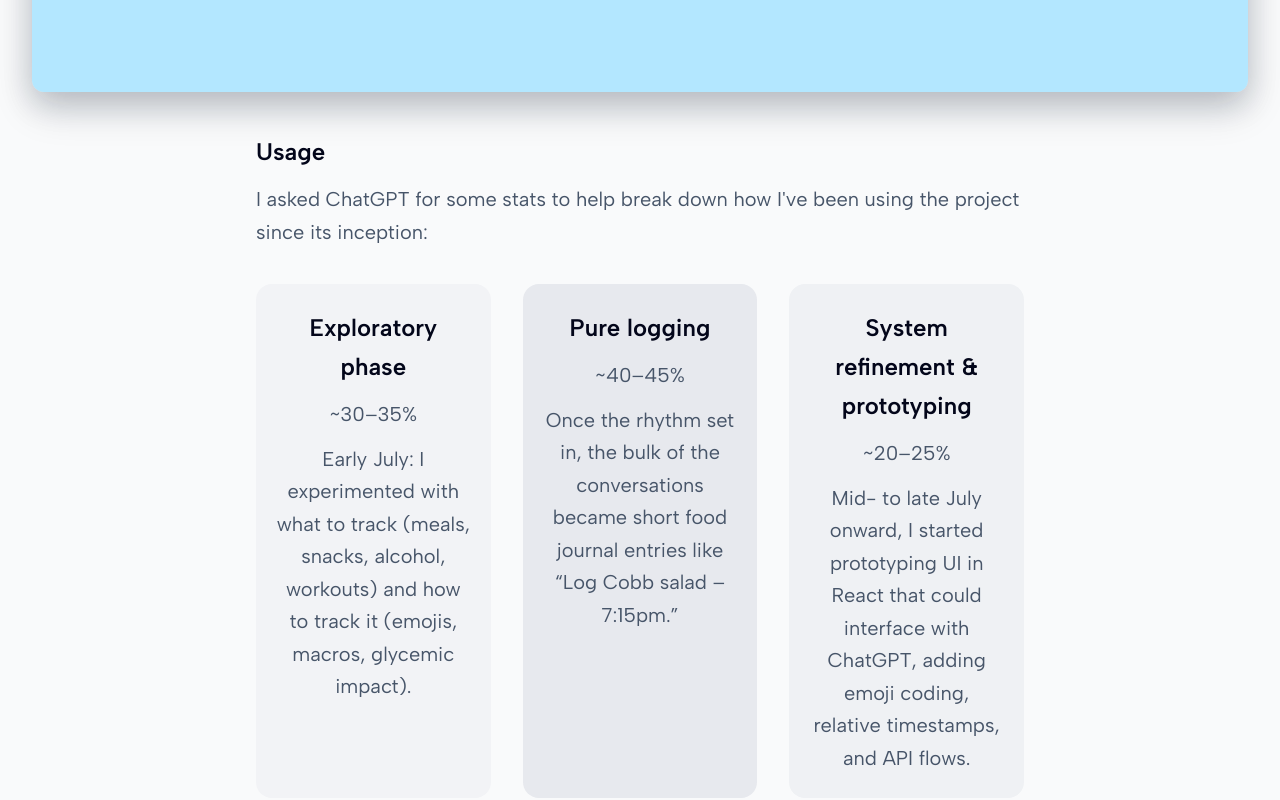
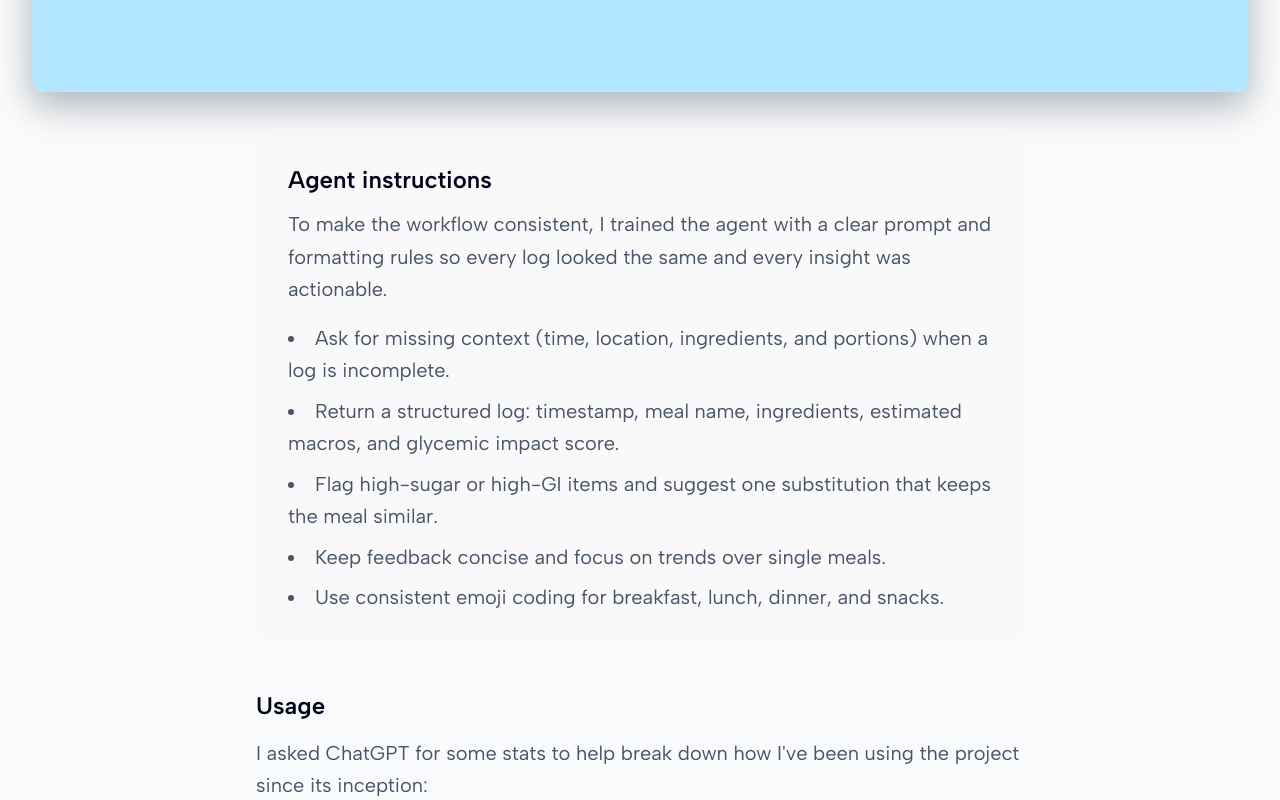
Before and after one commit to kunalbhat/portfolio-2025, a Next.js app: page /work/nutrition-coach in a window 1280 px wide. Shown: the part 3300-4100 px from the top of the page. Built offline with nearby package versions, Linux system fonts and the light colour scheme.

Commit message:
copy edits

```diff
--- a/src/app/work/nutrition-coach/page.tsx
+++ b/src/app/work/nutrition-coach/page.tsx
@@ -73,8 +73,8 @@ export default function NutritionCoachPage() {
             <p className="text-lg md:text-xl text-(--muted)">
               I didn&apos;t have complicated target metrics to hit—just a
               curiosity around building a tool to spur meaningful behavioral
-              change. Two months later, as of the end of August, I had measurable
-              impact.
+              change. Two months later, as of the end of August, I had
+              measurable impact.
             </p>
             <div className="grid gap-8 md:grid-cols-3 py-4 md:py-6">
               <div className="space-y-2 text-center rounded-2xl px-5 py-6 bg-[#F2F3F6]">
@@ -150,6 +150,37 @@ export default function NutritionCoachPage() {
                 className="w-full h-auto rounded-xl shadow-[0_12px_30px_rgba(15,23,42,0.16)]"
               />
             </figure>
+            <div className="rounded-2xl bg-(--bg-overlay) px-6 py-6 md:px-8 md:py-8">
+              <h3 className="text-xl md:text-2xl font-semibold">
+                Agent instructions
+              </h3>
+              <p className="text-lg md:text-xl text-(--muted) mt-3">
+                To make the workflow consistent, I trained the agent with a
+                clear prompt and formatting rules so every log looked the same
+                and every insight was actionable.
+              </p>
+              <ul className="list-disc list-inside space-y-2 text-lg md:text-xl text-(--muted) mt-4">
+                <li>
+                  Ask for missing context (time, location, ingredients, and
+                  portions) when a log is incomplete.
+                </li>
+                <li>
+                  Return a structured log: timestamp, meal name, ingredients,
+                  estimated macros, and glycemic impact score.
+                </li>
+                <li>
+                  Flag high-sugar or high-GI items and suggest one substitution
+                  that keeps the meal similar.
+                </li>
+                <li>
+                  Keep feedback concise and focus on trends over single meals.
+                </li>
+                <li>
+                  Use consistent emoji coding for breakfast, lunch, dinner, and
+                  snacks.
+                </li>
+              </ul>
+            </div>
           </section>
 
           <section className="space-y-3">
@@ -163,9 +194,7 @@ export default function NutritionCoachPage() {
                 <p className="text-xl md:text-2xl font-semibold text-(--fg)">
                   Exploratory phase
                 </p>
-                <p className="text-lg md:text-xl text-(--muted)">
-                  ~30–35%
-                </p>
+                <p className="text-lg md:text-xl text-(--muted)">~30–35%</p>
                 <p className="text-lg md:text-xl text-(--muted)">
                   Early July: I experimented with what to track (meals, snacks,
                   alcohol, workouts) and how to track it (emojis, macros,
@@ -176,9 +205,7 @@ export default function NutritionCoachPage() {
                 <p className="text-xl md:text-2xl font-semibold text-(--fg)">
                   Pure logging
                 </p>
-                <p className="text-lg md:text-xl text-(--muted)">
-                  ~40–45%
-                </p>
+                <p className="text-lg md:text-xl text-(--muted)">~40–45%</p>
                 <p className="text-lg md:text-xl text-(--muted)">
                   Once the rhythm set in, the bulk of the conversations became
                   short food journal entries like “Log Cobb salad – 7:15pm.”
@@ -188,9 +215,7 @@ export default function NutritionCoachPage() {
                 <p className="text-xl md:text-2xl font-semibold text-(--fg)">
                   System refinement &amp; prototyping
                 </p>
-                <p className="text-lg md:text-xl text-(--muted)">
-                  ~20–25%
-                </p>
+                <p className="text-lg md:text-xl text-(--muted)">~20–25%</p>
                 <p className="text-lg md:text-xl text-(--muted)">
                   Mid- to late July onward, I started prototyping UI in React
                   that could interface with ChatGPT, adding emoji coding,
@@ -201,7 +226,9 @@ export default function NutritionCoachPage() {
           </section>
 
           <section className="space-y-3">
-            <h2 className="text-xl md:text-2xl font-semibold">What&apos;s Next</h2>
+            <h2 className="text-xl md:text-2xl font-semibold">
+              What&apos;s Next
+            </h2>
             <p className="text-lg md:text-xl text-(--muted)">
               ChatGPT worked surprisingly well as the primary interface for this
               project, but I started to hit some limitations.
@@ -235,16 +262,18 @@ export default function NutritionCoachPage() {
 
           <section className="space-y-3">
             <h2 className="text-xl md:text-2xl font-semibold">
-              Functional prototyping: Figma + React + Play
+              Functional prototyping: Figma &rarr; OpenAI API + Play
             </h2>
             <p className="text-lg md:text-xl text-(--muted)">
               I started prototyping a standalone app from three different
               angles:
             </p>
             <ul className="list-disc list-inside space-y-2 text-lg md:text-xl text-(--muted)">
-              <li>React: Experimenting with the OpenAI API.</li>
               <li>Figma: Quickly mocking up user flows and light UI.</li>
-              <li>Play: Exploring Play&apos;s iOS prototyping and API tooling.</li>
+              <li>OpenAI API: Experimenting with the OpenAI API.</li>
+              <li>
+                Play: Exploring Play&apos;s iOS prototyping and API tooling.
+              </li>
             </ul>
             <p className="text-lg md:text-xl text-(--muted)">
               These approaches overlap slightly, but they helped inform my POV
```
